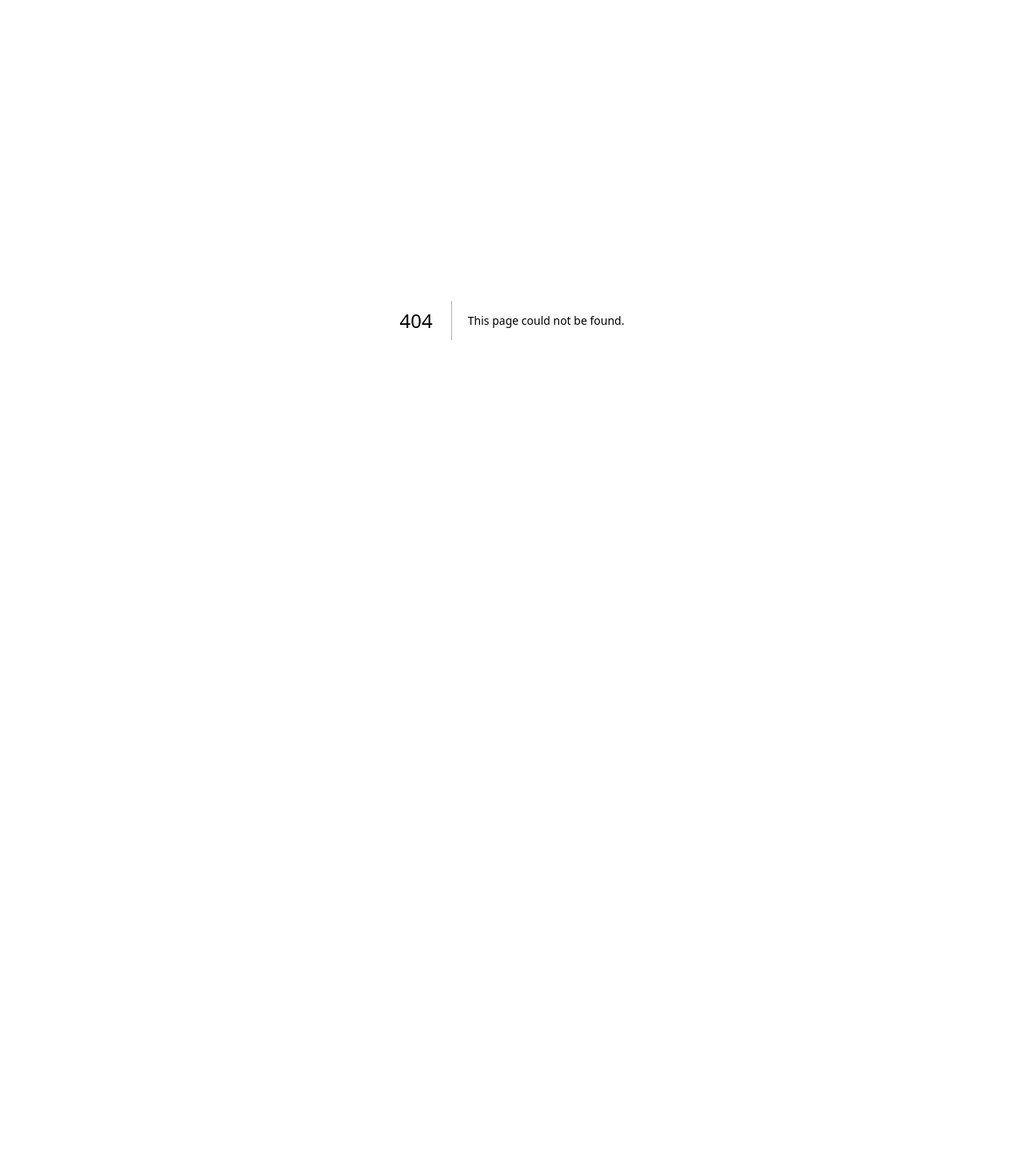
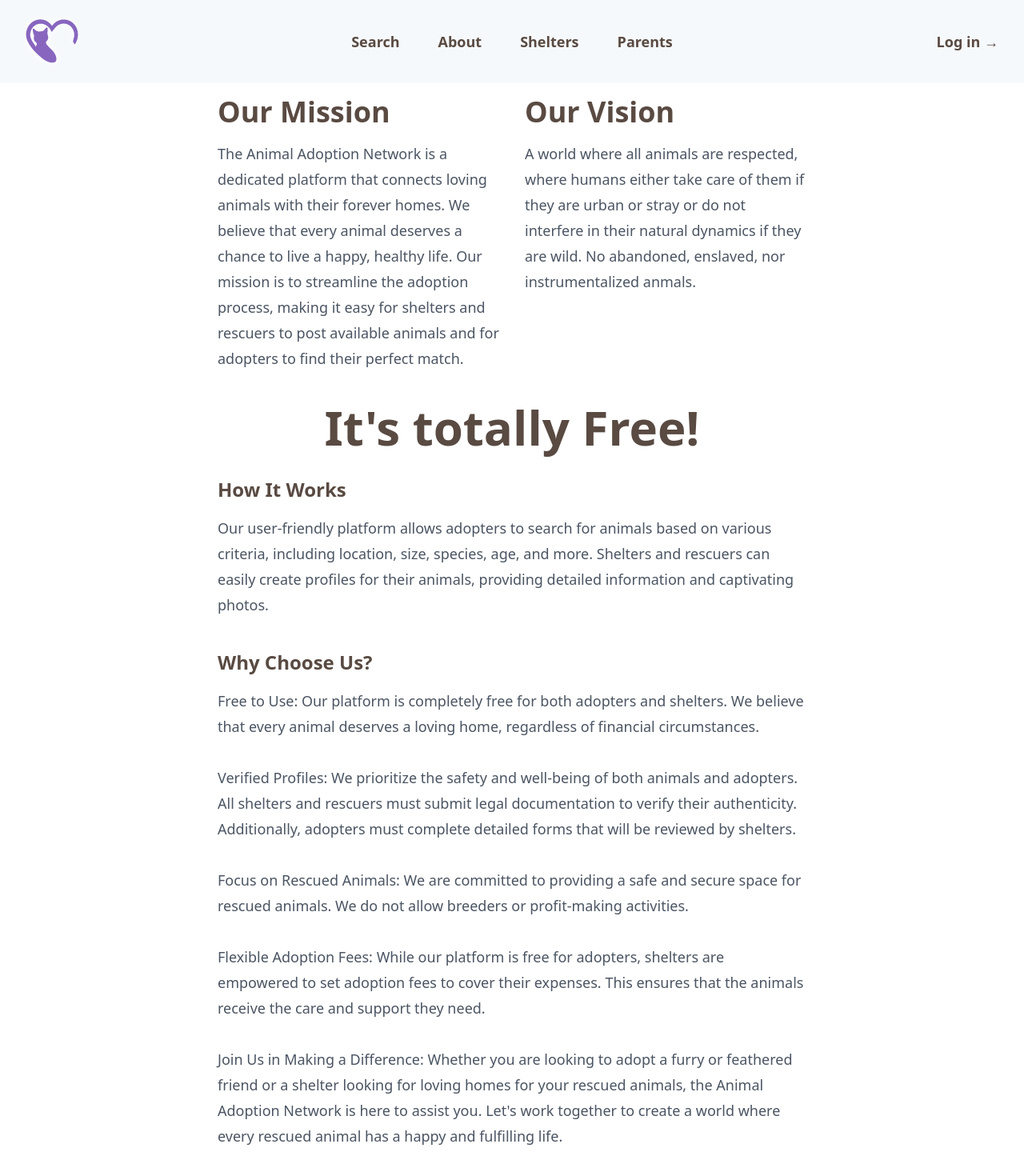
Before and after one commit to rpared/animaladoptionnetwork, a Next.js app in the folder animal_adoption_network/: page /about in a window 1280 px wide. Before the commit this address had no page. Shown: the top 1470 px of the page at 80% size. Before the commit the page ends 800 px from the top, so only its background shows below. Built offline with nearby package versions, Linux system fonts and the light colour scheme.

Commit message:
Added About Page

```diff
--- /dev/null
+++ b/animal_adoption_network/src/app/about/page.tsx
@@ -0,0 +1,91 @@
+import Header from "@/components/header";
+import Footer from "@/components/footer";
+
+export default function About() {
+  return (
+    <>
+      <Header />
+      <main className="bg-white my-16">
+        <div className=" mx-auto max-w-[800px] relative isolate pt-14 px-8">
+          {/* Mission and Vision in two columns on larger screens */}
+          <div className="grid grid-cols-1 md:grid-cols-2 gap-8">
+            <div>
+              <h1 className="text-4xl font-semibold text-brown">Our Mission</h1>
+              <p className="mt-4 text-lg leading-8 text-gray-600">
+                The Animal Adoption Network is a dedicated platform that
+                connects loving animals with their forever homes. We believe
+                that every animal deserves a chance to live a happy, healthy
+                life. Our mission is to streamline the adoption process, making
+                it easy for shelters and rescuers to post available animals and
+                for adopters to find their perfect match.
+              </p>
+            </div>
+            <div>
+              <h1 className="text-4xl font-semibold text-brown">Our Vision</h1>
+              <p className="mt-4 text-lg leading-8 text-gray-600">
+                A world where all animals are respected, where humans either
+                take care of them if they are urban or stray or do not interfere
+                in their natural dynamics if they are wild. No abandoned,
+                enslaved, nor instrumentalized anmals.
+              </p>
+            </div>
+          </div>
+
+          {/* Rest of the content in a single column */}
+          <div className="mt-10">
+            <h1 className="text-6xl font-semibold text-brown text-center">
+              {`It's totally Free!`}
+            </h1>
+            <h1 className="mt-8 text-2xl font-semibold text-brown">
+              How It Works
+            </h1>
+            <p className="mt-4 text-lg leading-8 text-gray-600">
+              Our user-friendly platform allows adopters to search for animals
+              based on various criteria, including location, size, species, age,
+              and more. Shelters and rescuers can easily create profiles for
+              their animals, providing detailed information and captivating
+              photos.
+            </p>
+          </div>
+
+          <div className="mt-10">
+            <h1 className="text-2xl font-semibold text-brown">
+              Why Choose Us?
+            </h1>
+            <p className="mt-4 text-lg leading-8 text-gray-600">
+              Free to Use: Our platform is completely free for both adopters and
+              shelters. We believe that every animal deserves a loving home,
+              regardless of financial circumstances.
+              <br />
+              <br />
+              Verified Profiles: We prioritize the safety and well-being of both
+              animals and adopters. All shelters and rescuers must submit legal
+              documentation to verify their authenticity. Additionally, adopters
+              must complete detailed forms that will be reviewed by shelters.
+              <br />
+              <br />
+              Focus on Rescued Animals: We are committed to providing a safe and
+              secure space for rescued animals. We do not allow breeders or
+              profit-making activities.
+              <br />
+              <br />
+              Flexible Adoption Fees: While our platform is free for adopters,
+              shelters are empowered to set adoption fees to cover their
+              expenses. This ensures that the animals receive the care and
+              support they need.
+              <br />
+              <br />
+              {`Join Us in Making a Difference: Whether you are looking to adopt a
+              furry or feathered friend or a shelter looking for loving homes for your rescued
+              animals, the Animal Adoption Network is here to assist you. Let's
+              work together to create a world where every rescued animal has a happy and
+              fulfilling life.`}
+            </p>
+          </div>
+        </div>
+      </main>
+
+      <Footer />
+    </>
+  );
+}
--- a/animal_adoption_network/src/components/footer.tsx
+++ b/animal_adoption_network/src/components/footer.tsx
@@ -1,6 +1,6 @@
 export default function Footer() {
   return (
-    <footer className="mt-4 mx-auto max-w-[600px] bg-white text-center text-gray-600">
+    <footer className="mt-6 mx-auto max-w-[600px] bg-white text-center text-gray-600 px-5">
       <p className="flex flex-col items-center gap-2 hover:underline hover:underline-offset-4">
         &copy; {new Date().getFullYear()} Bit Front Line
       </p>
--- a/animal_adoption_network/src/components/header.tsx
+++ b/animal_adoption_network/src/components/header.tsx
@@ -15,7 +15,7 @@
           aria-label="Global"
         >
           <div className="flex lg:flex-1">
-            <Link href="#" className="-m-1.5 p-1.5">
+            <Link href="/" className="-m-1.5 p-1.5">
               <span className="sr-only">Animal Adoption Network</span>
               <Image
                 className="w-auto"
@@ -60,7 +60,7 @@
               Search
             </Link>
             <Link
-              href="#"
+              href="/about"
               className="text-lg font-semibold leading-6 text-brown hover:text-violet-100"
             >
               About
```
